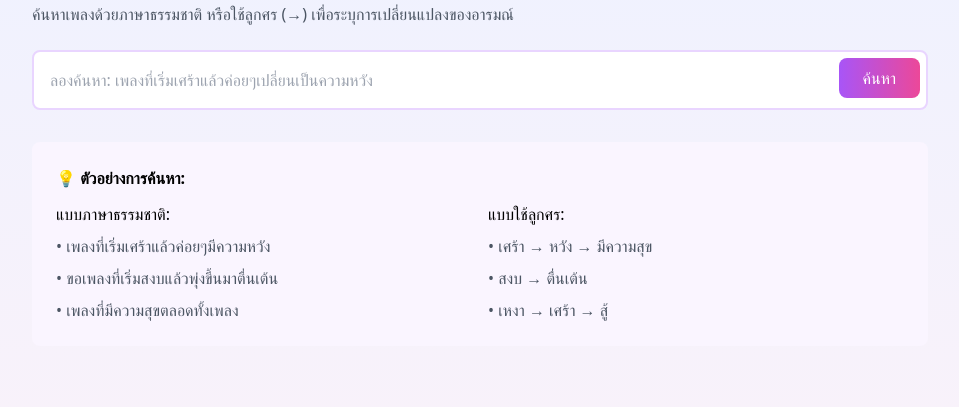
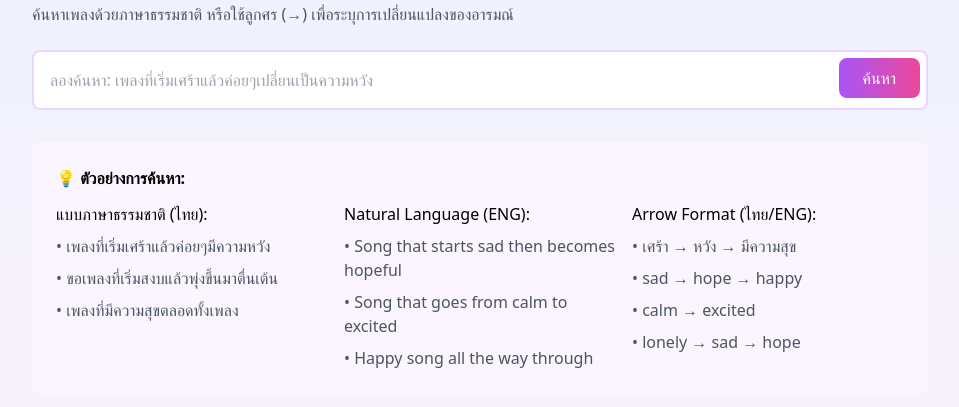
Before and after one commit to kainapat/emotion-music-app, a Flask app: page /search in a window 1280 px wide. Shown: the part 126-533 px from the top of the page, without its empty margins (160-1119 px from the left). Run offline with Flask 3, Linux system fonts and the light colour scheme; some libraries are stand-ins or nearby versions.

Commit message:
Update search examples in search.html to include additional natural language entries and improve formatting

```diff
--- a/templates/search.html
+++ b/templates/search.html
@@ -26,9 +26,10 @@
   <!-- ตัวอย่างการค้นหา -->
   <div class="bg-purple-50 rounded-lg p-6 mb-8">
     <h3 class="font-semibold mb-3">💡 ตัวอย่างการค้นหา:</h3>
-    <div class="grid grid-cols-1 md:grid-cols-2 gap-4">
+    <div class="grid grid-cols-1 md:grid-cols-3 gap-4">
+      <!-- ตัวอย่างภาษาไทยแบบธรรมชาติ -->
       <div>
-        <p class="font-medium mb-2">แบบภาษาธรรมชาติ:</p>
+        <p class="font-medium mb-2">แบบภาษาธรรมชาติ (ไทย):</p>
         <ul class="space-y-2 text-gray-600">
           <li class="hover:text-purple-600 cursor-pointer" onclick="setQuery(this)">
             • เพลงที่เริ่มเศร้าแล้วค่อยๆมีความหวัง
@@ -41,17 +42,38 @@
           </li>
         </ul>
       </div>
+
+      <!-- ตัวอย่างภาษาอังกฤษแบบธรรมชาติ -->
       <div>
-        <p class="font-medium mb-2">แบบใช้ลูกศร:</p>
+        <p class="font-medium mb-2">Natural Language (ENG):</p>
+        <ul class="space-y-2 text-gray-600">
+          <li class="hover:text-purple-600 cursor-pointer" onclick="setQuery(this)">
+            • Song that starts sad then becomes hopeful
+          </li>
+          <li class="hover:text-purple-600 cursor-pointer" onclick="setQuery(this)">
+            • Song that goes from calm to excited
+          </li>
+          <li class="hover:text-purple-600 cursor-pointer" onclick="setQuery(this)">
+            • Happy song all the way through
+          </li>
+        </ul>
+      </div>
+
+      <!-- ตัวอย่างแบบใช้ลูกศร -->
+      <div>
+        <p class="font-medium mb-2">Arrow Format (ไทย/ENG):</p>
         <ul class="space-y-2 text-gray-600">
           <li class="hover:text-purple-600 cursor-pointer" onclick="setQuery(this)">
             • เศร้า → หวัง → มีความสุข
           </li>
           <li class="hover:text-purple-600 cursor-pointer" onclick="setQuery(this)">
-            • สงบ → ตื่นเต้น
+            • sad → hope → happy
           </li>
           <li class="hover:text-purple-600 cursor-pointer" onclick="setQuery(this)">
-            • เหงา → เศร้า → สู้
+            • calm → excited
+          </li>
+          <li class="hover:text-purple-600 cursor-pointer" onclick="setQuery(this)">
+            • lonely → sad → hope
           </li>
         </ul>
       </div>
```
